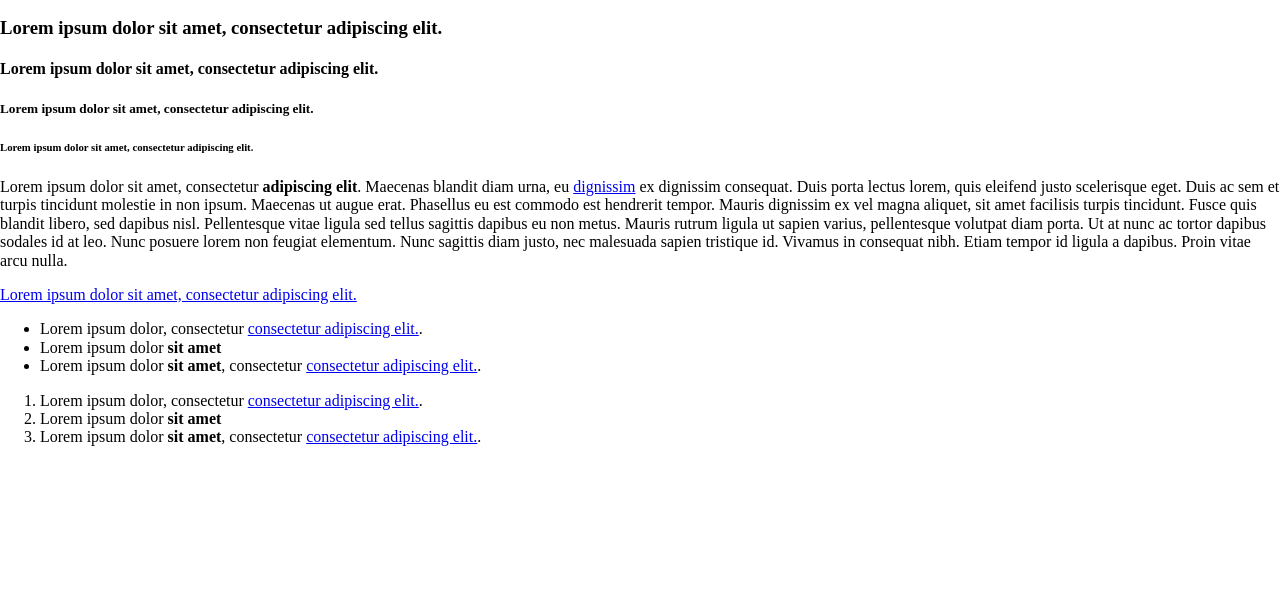
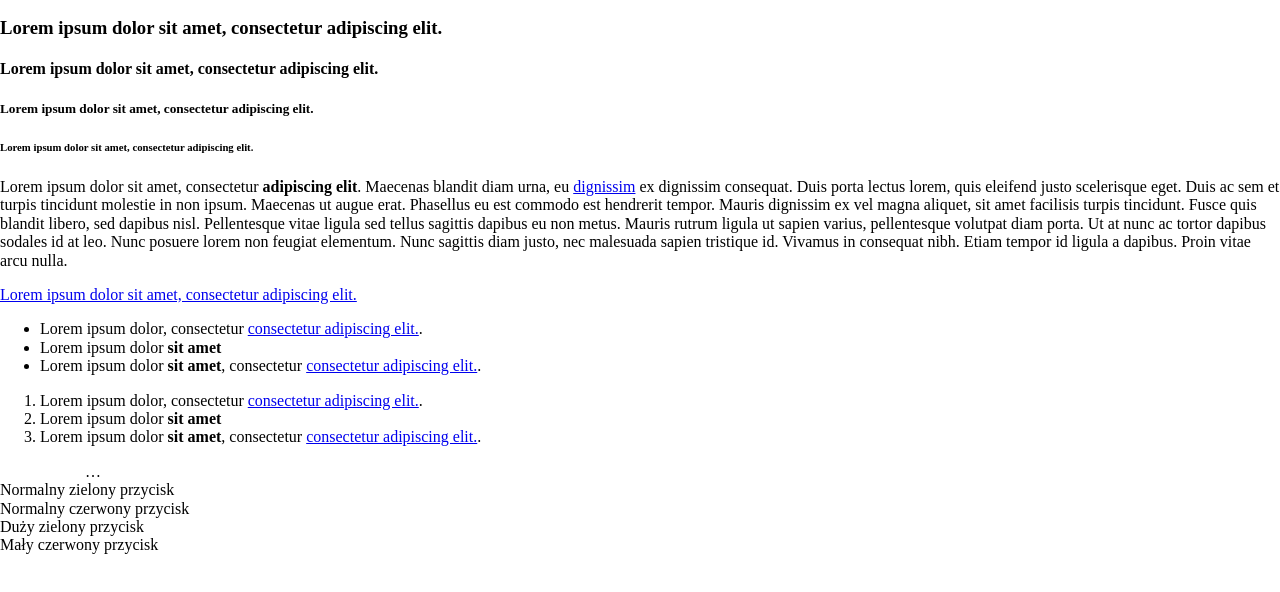
Before and after one commit to kamiljanusztc/Management-system, a website: page src/styleguide.html in a window 1280 px wide. Shown: the part 110-702 px from the top of the page. Drawn offline with nearby package versions, Linux system fonts and the light colour scheme; files that its build step writes are made by us from their sources.

Commit message:
Add files

```diff
--- a/src/sass/partials/_variables.scss
+++ b/src/sass/partials/_variables.scss
@@ -6,5 +6,48 @@ $brand-main-color: #ff0000;
 $paragraph-font-size: 16px;
 
 /* Fonts */
-$brand-font: "Open Sans", Helvetica, Arial;
-$paragraph-font: "Open Sans", Helvetica, Arial;
+$font-header: 'Roboto', sans-serif;
+
+/* Font type */
+$font-light: 300;
+$font-regular: 400;
+$font-medium: 500;
+$font-bold: 700;
+
+/* Transitions */
+$transition: all .3s;
+
+/* Margins */
+
+/* Global */
+
+.h1 {
+  font-family: $font-header;
+  font-size: 20px;
+  font-weight: $font-regular;
+}
+
+.h2 {
+  font-family: $font-header;
+  font-size: 16px;
+  font-weight: $font-bold;
+}
+
+.h3 {
+  font-family: $font-header;
+  font-size: 16px;
+  font-weight: $font-medium;
+  text-transform: uppercase;
+}
+
+.h4 {
+  font-family: $font-header;
+  font-size: 16px;
+  font-weight: $font-light;
+}
+
+.p {
+  font-family: $font-header;
+  font-size: 14px;
+  font-weight: $font-light;
+}
--- a/src/styleguide.html
+++ b/src/styleguide.html
@@ -1,12 +1,17 @@
 <!DOCTYPE html>
 <html lang="en">
+
 <head>
   <meta charset="UTF-8">
   <meta name="viewport" content="width=device-width, initial-scale=1.0">
   <meta http-equiv="X-UA-Compatible" content="ie=edge">
   <title>Management-service</title>
+  <link rel="stylesheet" href="vendor/bootstrap-grid.css">
+  <link rel="preconnect" href="https://fonts.gstatic.com">
+  <link href="https://fonts.googleapis.com/css2?family=Roboto:wght@300;400;500;700&display=swap" rel="stylesheet">
   <link rel="stylesheet" href="css/style.css">
 </head>
+
 <body>
 
   <h1>Lorem ipsum dolor sit amet, consectetur adipiscing elit.</h1>
@@ -15,7 +20,14 @@
   <h4>Lorem ipsum dolor sit amet, consectetur adipiscing elit.</h4>
   <h5>Lorem ipsum dolor sit amet, consectetur adipiscing elit.</h5>
   <h6>Lorem ipsum dolor sit amet, consectetur adipiscing elit.</h6>
-  <p>Lorem ipsum dolor sit amet, consectetur <strong>adipiscing elit</strong>. Maecenas blandit diam urna, eu <a href="#">dignissim</a> ex dignissim consequat. Duis porta lectus lorem, quis eleifend justo scelerisque eget. Duis ac sem et turpis tincidunt molestie in non ipsum. Maecenas ut augue erat. Phasellus eu est commodo est hendrerit tempor. Mauris dignissim ex vel magna aliquet, sit amet facilisis turpis tincidunt. Fusce quis blandit libero, sed dapibus nisl. Pellentesque vitae ligula sed tellus sagittis dapibus eu non metus. Mauris rutrum ligula ut sapien varius, pellentesque volutpat diam porta. Ut at nunc ac tortor dapibus sodales id at leo. Nunc posuere lorem non feugiat elementum. Nunc sagittis diam justo, nec malesuada sapien tristique id. Vivamus in consequat nibh. Etiam tempor id ligula a dapibus. Proin vitae arcu nulla.</p>
+  <p>Lorem ipsum dolor sit amet, consectetur <strong>adipiscing elit</strong>. Maecenas blandit diam urna, eu <a
+      href="#">dignissim</a> ex dignissim consequat. Duis porta lectus lorem, quis eleifend justo scelerisque eget. Duis
+    ac sem et turpis tincidunt molestie in non ipsum. Maecenas ut augue erat. Phasellus eu est commodo est hendrerit
+    tempor. Mauris dignissim ex vel magna aliquet, sit amet facilisis turpis tincidunt. Fusce quis blandit libero, sed
+    dapibus nisl. Pellentesque vitae ligula sed tellus sagittis dapibus eu non metus. Mauris rutrum ligula ut sapien
+    varius, pellentesque volutpat diam porta. Ut at nunc ac tortor dapibus sodales id at leo. Nunc posuere lorem non
+    feugiat elementum. Nunc sagittis diam justo, nec malesuada sapien tristique id. Vivamus in consequat nibh. Etiam
+    tempor id ligula a dapibus. Proin vitae arcu nulla.</p>
   <a href="#">Lorem ipsum dolor sit amet, consectetur adipiscing elit.</a>
   <ul>
     <li>Lorem ipsum dolor, consectetur <a href="#">consectetur adipiscing elit.</a>.</li>
@@ -28,5 +40,21 @@
     <li>Lorem ipsum dolor <strong>sit amet</strong>, consectetur <a href="#">consectetur adipiscing elit.</a>.</li>
   </ol>
 
+  <div class="container">
+    <div class="row">
+      <div class="col-md-4">
+        <div class="form-field">
+          …
+        </div>
+      </div>
+    </div>
+  </div>
+
+  <div class="btn btn-success">Normalny zielony przycisk</div>
+  <div class="btn btn-danger">Normalny czerwony przycisk</div>
+  <div class="btn btn-lg btn-success">Duży zielony przycisk</div>
+  <div class="btn btn-sm btn-danger">Mały czerwony przycisk</div>
+
 </body>
+
 </html>
```
Also changed, not shown: src/index.html (+18 -0 lines), .eslintrc.json (added), .stylelintrc.json (added), src/vendor/bootstrap-grid.css (added), 1 other file.
